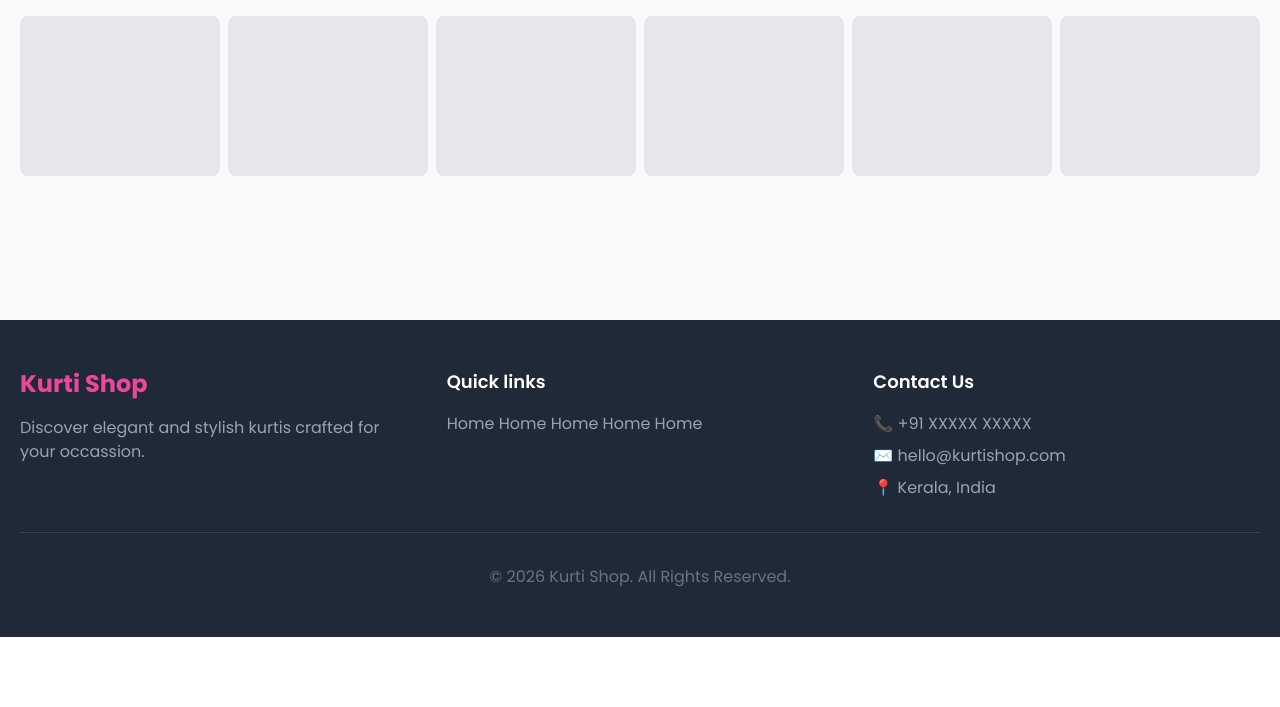
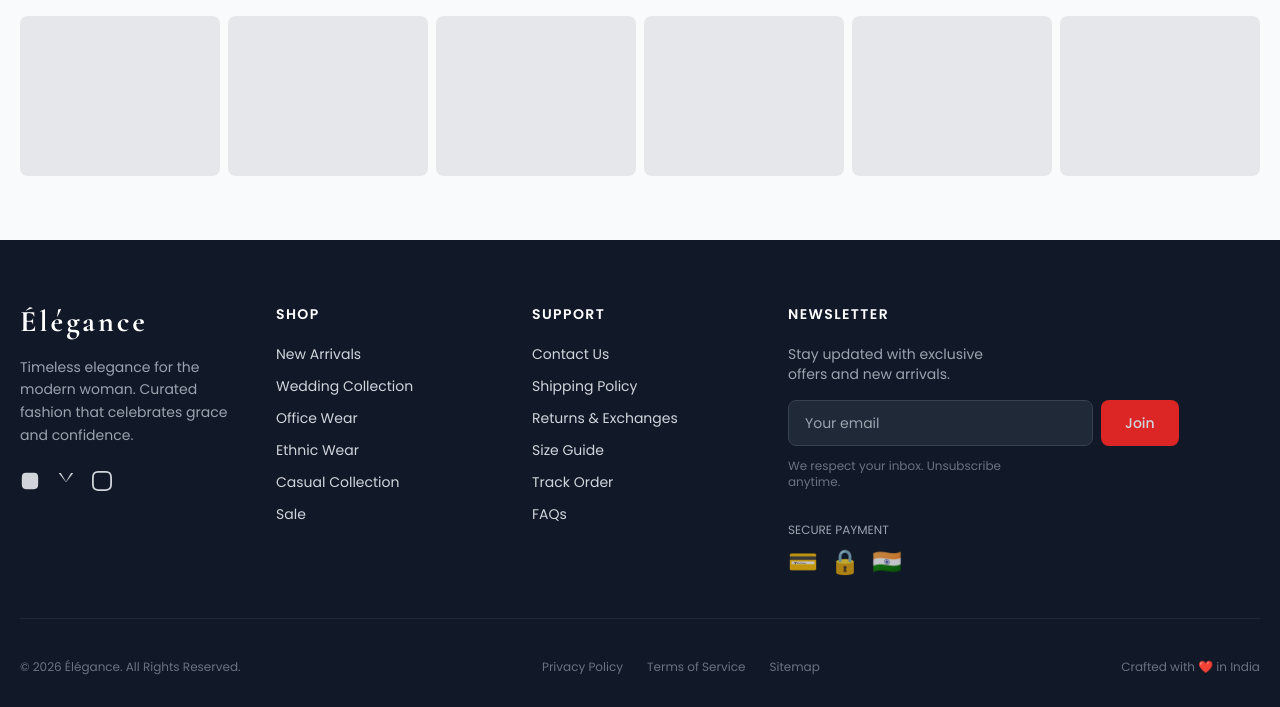
Before and after one commit to srreeraj/KurtiShop, a Django app: page / in a window 1280 px wide. Shown: the part 1898-2605 px from the top of the page. Before the commit the page ends 2535 px from the top, so only its background shows below. Run offline with Django 5.2, Linux system fonts and the light colour scheme; data that the repository does not hold is empty; some libraries are stand-ins or nearby versions.

Commit message:
redesigned the footer component

```diff
--- a/Kurtishop/templates/includes/footer.html
+++ b/Kurtishop/templates/includes/footer.html
@@ -1,68 +1,112 @@
-<footer class="bg-gray-800 text-white mt-20">
-    <div class="max-w-7xl mx-auto px-5 py-12">
+<!-- templates/includes/footer.html -->
+<footer class="bg-gray-900 text-gray-300">
+    <div class="max-w-7xl mx-auto px-5 pt-16 pb-8">
 
-        <div class="grid md:grid-cols-3 gap-10">
-            <!-- Brand -->
-            <div>
-                <h2 class="text-2xl font-bold text-pink-500">
-                    Kurti Shop
-                </h2>
-                <p class="mt-4 text-gray-400">
-                    Discover elegant and stylish kurtis crafted for your occassion.
+        <div class="grid grid-cols-2 md:grid-cols-4 lg:grid-cols-5 gap-10">
+
+            <!-- Column 1: Brand -->
+            <div class="col-span-2 md:col-span-1">
+                <a href="{% url 'home' %}"
+                   class="text-3xl font-bold tracking-widest text-white"
+                   style="font-family: 'Cormorant Garamond', Georgia, serif;">
+                    Élégance
+                </a>
+                <p class="mt-4 text-gray-400 leading-relaxed text-sm">
+                    Timeless elegance for the modern woman.
+                    Curated fashion that celebrates grace and confidence.
                 </p>
+
+                <!-- Social Icons -->
+                <div class="flex gap-4 mt-6">
+                    <a href="#" class="hover:text-red-500 transition-colors">
+                        <svg xmlns="http://www.w3.org/2000/svg" width="20" height="20" fill="currentColor" viewBox="0 0 24 24">
+                            <path d="M12 2.163c3.204 0 3.584.012 4.85.07 3.252.148 4.771 1.691 4.919 4.919.058 1.265.069 1.645.069 4.849 0 3.205-.012 3.584-.069 4.849-.149 3.225-1.664 4.771-4.919 4.919-1.266.058-1.644.07-4.85.07-3.204 0-3.584-.012-4.849-.07-3.26-.149-4.771-1.699-4.919-4.92-.058-1.265-.07-1.644-.07-4.849 0-3.204.013-3.583.07-4.849.149-3.227 1.664-4.771 4.919-4.919 1.266-.057 1.645-.069 4.849-.069z"/>
+                        </svg>
+                    </a>
+                    <a href="#" class="hover:text-red-500 transition-colors">
+                        <svg xmlns="http://www.w3.org/2000/svg" width="20" height="20" fill="currentColor" viewBox="0 0 24 24">
+                            <path d="M18.244 2.25l-.01-.004L12 12.75 5.766 2.25h-2.51L12 13.5l8.744-11.25h-2.51z"/>
+                        </svg>
+                    </a>
+                    <a href="#" class="hover:text-red-500 transition-colors">
+                        <svg xmlns="http://www.w3.org/2000/svg" width="20" height="20" fill="currentColor" viewBox="0 0 24 24">
+                            <path d="M12 2.163c3.204 0 3.584.012 4.85.07 3.252.148 4.771 1.691 4.919 4.919.058 1.265.069 1.645.069 4.849 0 3.205-.012 3.584-.069 4.849-.149 3.225-1.664 4.771-4.919 4.919-1.266.058-1.644.07-4.85.07-3.204 0-3.584-.012-4.849-.07-3.26-.149-4.771-1.699-4.919-4.92-.058-1.265-.07-1.644-.07-4.849 0-3.204.013-3.583.07-4.849.149-3.227 1.664-4.771 4.919-4.919 1.266-.057 1.645-.069 4.849-.069zM12 0C8.741 0 8.333.014 7.053.072 2.695.272.273 2.69.073 7.052.014 8.333 0 8.741 0 12c0 3.259.014 3.668.072 4.948.2 4.358 2.618 6.78 6.98 6.98C8.333 23.986 8.741 24 12 24c3.259 0 3.668-.014 4.948-.072 4.354-.2 6.782-2.618 6.979-6.98.059-1.28.073-1.689.073-4.948 0-3.259-.014-3.667-.072-4.947-.196-4.354-2.617-6.78-6.979-6.98C15.668.014 15.259 0 12 0z"/>
+                        </svg>
+                    </a>
+                </div>
             </div>
 
-            <!-- Quick links -->
+            <!-- Column 2: Shop -->
             <div>
-                <h3 class="text-lg font-semibold mb-4">
-                    Quick links
-                </h3>
-
-                <ul class="space-y-2 text-gray-400">
-
-                    <li>
-                        <a href="{% url 'home' %}" class="hover:text-pink-500">
-                            Home
-                        </a>
-                        <a href="{% url 'home' %}" class="hover:text-pink-500">
-                            Home
-                        </a>
-                        <a href="{% url 'home' %}" class="hover:text-pink-500">
-                            Home
-                        </a>
-                        <a href="{% url 'home' %}" class="hover:text-pink-500">
-                            Home
-                        </a>
-                        <a href="{% url 'home' %}" class="hover:text-pink-500">
-                            Home
-                        </a>
-                    </li>
+                <h3 class="text-white font-semibold tracking-widest text-sm mb-5">SHOP</h3>
+                <ul class="space-y-3 text-sm">
+                    <li><a href="{% url 'product_list' %}" class="hover:text-white transition-colors">New Arrivals</a></li>
+                    <li><a href="#" class="hover:text-white transition-colors">Wedding Collection</a></li>
+                    <li><a href="#" class="hover:text-white transition-colors">Office Wear</a></li>
+                    <li><a href="#" class="hover:text-white transition-colors">Ethnic Wear</a></li>
+                    <li><a href="#" class="hover:text-white transition-colors">Casual Collection</a></li>
+                    <li><a href="{% url 'product_list' %}" class="hover:text-white transition-colors">Sale</a></li>
                 </ul>
             </div>
 
-            <!-- Contact -->
+            <!-- Column 3: Support -->
             <div>
-                <h3 class="text-lg font-semibold mb-4">
-                    Contact Us
-                </h3>
-                <p class="text-gray-400">
-                    📞 +91 XXXXX XXXXX
+                <h3 class="text-white font-semibold tracking-widest text-sm mb-5">SUPPORT</h3>
+                <ul class="space-y-3 text-sm">
+                    <li><a href="#" class="hover:text-white transition-colors">Contact Us</a></li>
+                    <li><a href="#" class="hover:text-white transition-colors">Shipping Policy</a></li>
+                    <li><a href="#" class="hover:text-white transition-colors">Returns &amp; Exchanges</a></li>
+                    <li><a href="#" class="hover:text-white transition-colors">Size Guide</a></li>
+                    <li><a href="#" class="hover:text-white transition-colors">Track Order</a></li>
+                    <li><a href="#" class="hover:text-white transition-colors">FAQs</a></li>
+                </ul>
+            </div>
+
+            <!-- Column 4: Legal + Newsletter -->
+            <div class="col-span-2 md:col-span-1">
+                <h3 class="text-white font-semibold tracking-widest text-sm mb-5">NEWSLETTER</h3>
+                <p class="text-sm text-gray-400 mb-4">
+                    Stay updated with exclusive offers and new arrivals.
                 </p>
 
-                <p class="text-gray-400 mt-2">
-                    ✉️ hello@kurtishop.com
-                </p>
+                <form class="flex gap-2">
+                    <input type="email"
+                           placeholder="Your email"
+                           class="bg-gray-800 border border-gray-700 focus:border-red-500 text-sm px-4 py-3 rounded-lg flex-1 outline-none">
+                    <button type="submit"
+                            class="bg-red-600 hover:bg-red-700 px-6 rounded-lg font-medium text-sm transition-colors">
+                        Join
+                    </button>
+                </form>
+                <p class="text-xs text-gray-500 mt-3">We respect your inbox. Unsubscribe anytime.</p>
 
-                <p class="text-gray-400 mt-2">
-                    📍 Kerala, India
-                </p>
+                <!-- Payment Methods -->
+                <div class="mt-8">
+                    <p class="text-xs text-gray-400 mb-2">SECURE PAYMENT</p>
+                    <div class="flex gap-3 text-2xl opacity-75">
+                        <span>💳</span>
+                        <span>🔒</span>
+                        <span>🇮🇳</span>
+                    </div>
+                </div>
             </div>
         </div>
 
-        <hr class="border-gray-700 my-8">
+        <hr class="border-gray-800 my-10">
 
-        <div class="text-center text-gray-500">
-            © 2026 Kurti Shop. All Rights Reserved.
+        <!-- Bottom Bar -->
+        <div class="flex flex-col md:flex-row justify-between items-center text-xs text-gray-500 gap-4">
+            <div>
+                © 2026 Élégance. All Rights Reserved.
+            </div>
+            <div class="flex gap-6">
+                <a href="#" class="hover:text-gray-300">Privacy Policy</a>
+                <a href="#" class="hover:text-gray-300">Terms of Service</a>
+                <a href="#" class="hover:text-gray-300">Sitemap</a>
+            </div>
+            <div class="text-center md:text-right">
+                Crafted with ❤️ in India
+            </div>
         </div>
     </div>
 </footer>
```
